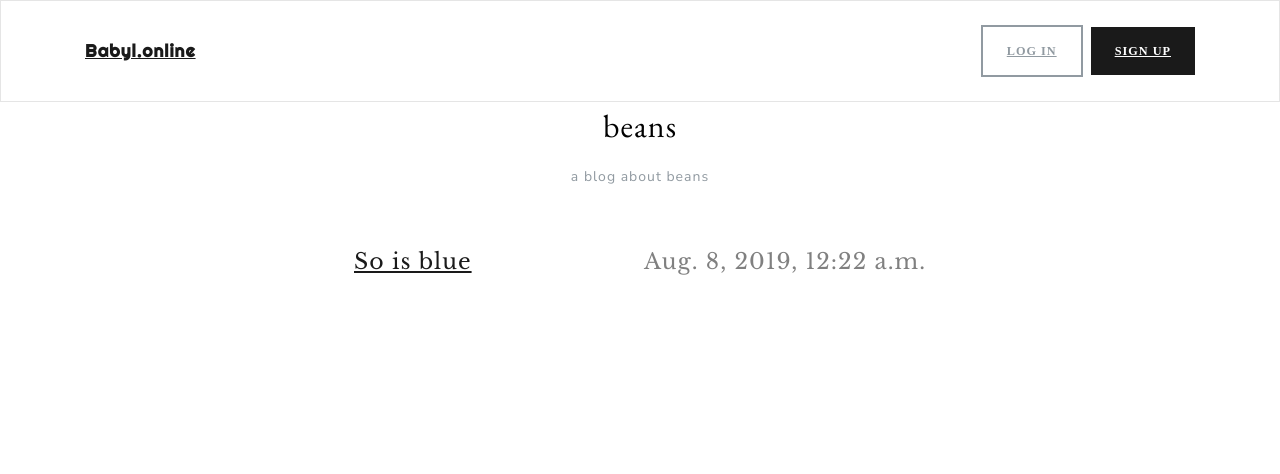
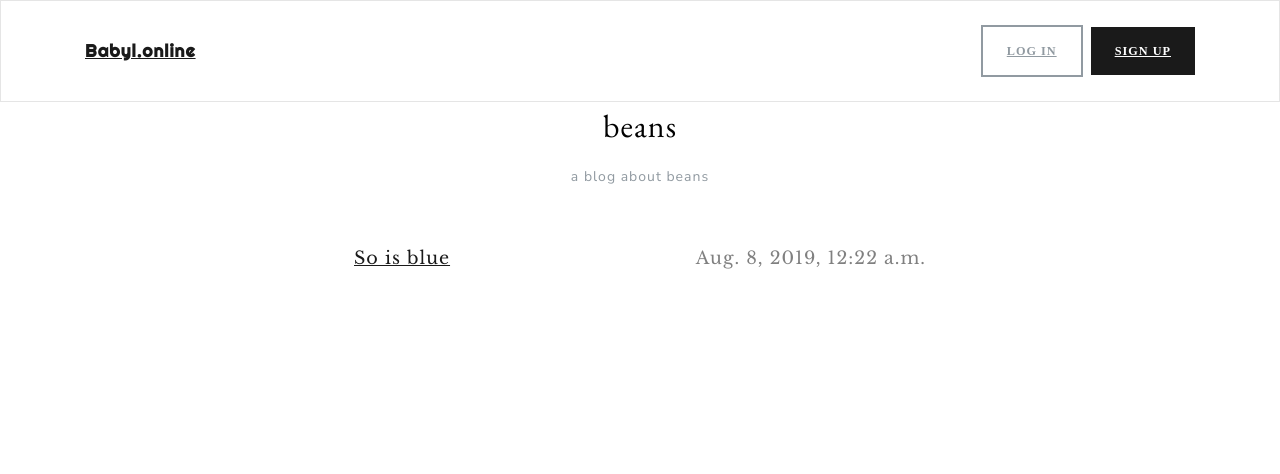
Before and after one commit to lmeier/babyl, a Django app: a page that uses templates/base.html in a window 1280 px wide. Shown: the top 474 px of the page. Run offline with Django 3.2, Linux system fonts and the light colour scheme; data comes from the database, SQL or seed files in the repository; some libraries are stand-ins or nearby versions; some web fonts are replaced.

Commit message:
make font darker

```diff
--- a/static/css/custom.css
+++ b/static/css/custom.css
@@ -104,8 +104,8 @@ li:not(:last-child) {
 
 .bodytext {
   font-family: 'Libre Baskerville', serif;
-  font-size: 22px;
-  color: darkgray;
+  font-size: 1.1rem;
+  color: #353535 ;
   text-align: left;
 }
 
```
